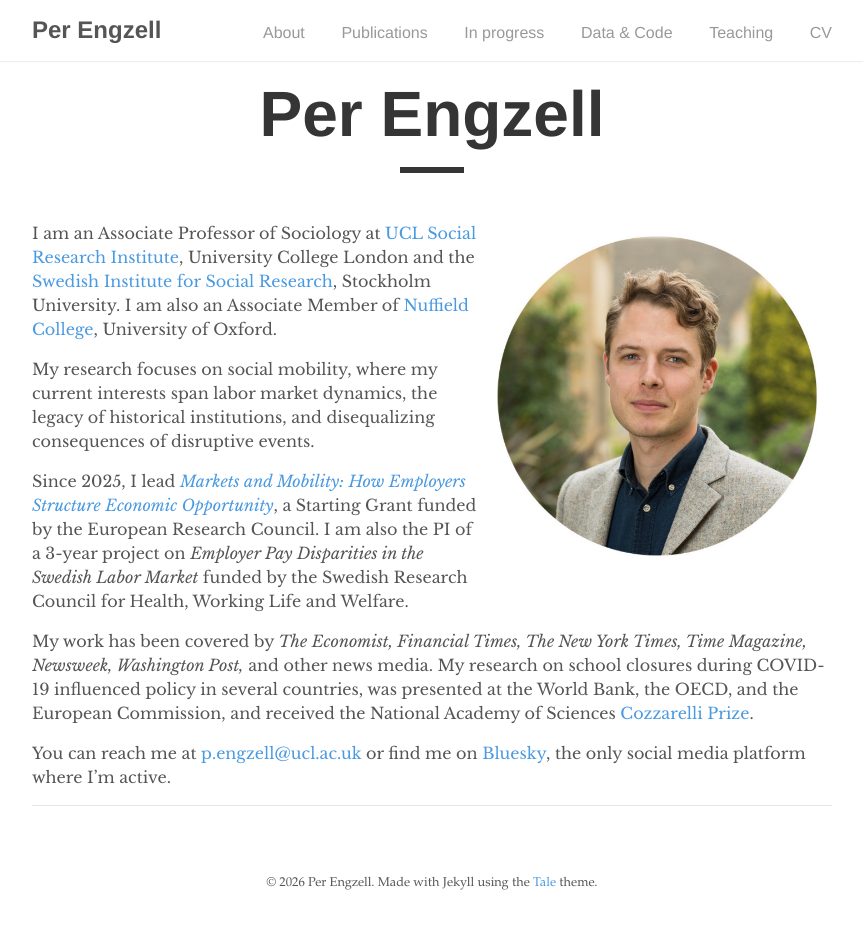
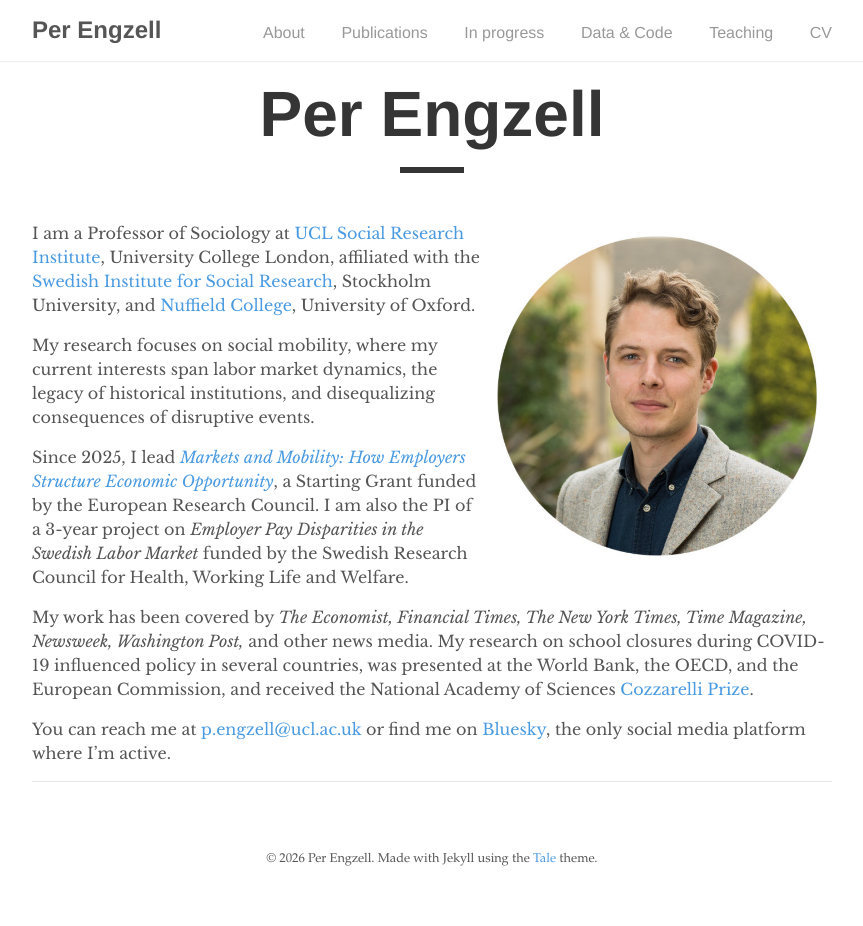
Before and after one commit to pengzell/pengzell.github.io, a Jekyll site: the page built from index.md, in a window 1280 px wide. Shown: the whole page, without its empty margins (208-1071 px from the left). Built offline with Jekyll 4.4.1, drawn with Linux system fonts in a browser that asks for light colours; after the commit the page ends 902 px from its top, so only the background shows below that.

Commit message:
Update index.md

```diff
--- a/index.md
+++ b/index.md
@@ -6,7 +6,7 @@
 
 ![Per Engzell](portrait.jpg){:style="float:right; margin:15px; width: 40%;"}
 
-I am an Associate Professor of Sociology at [UCL Social Research Institute](https://www.ucl.ac.uk/ioe/departments-and-centres/departments/ucl-social-research-institute), University College London and the [Swedish Institute for Social Research](https://www.su.se/swedish-institute-for-social-research/), Stockholm University. I am also an Associate Member of [Nuffield College](https://www.nuffield.ox.ac.uk), University of Oxford.
+I am a Professor of Sociology at [UCL Social Research Institute](https://www.ucl.ac.uk/ioe/departments-and-centres/departments/ucl-social-research-institute), University College London, affiliated with the [Swedish Institute for Social Research](https://www.su.se/swedish-institute-for-social-research/), Stockholm University, and [Nuffield College](https://www.nuffield.ox.ac.uk), University of Oxford.
 
 My research focuses on social mobility, where my current interests span labor market dynamics, the legacy of historical institutions, and disequalizing consequences of disruptive events.
 
```
